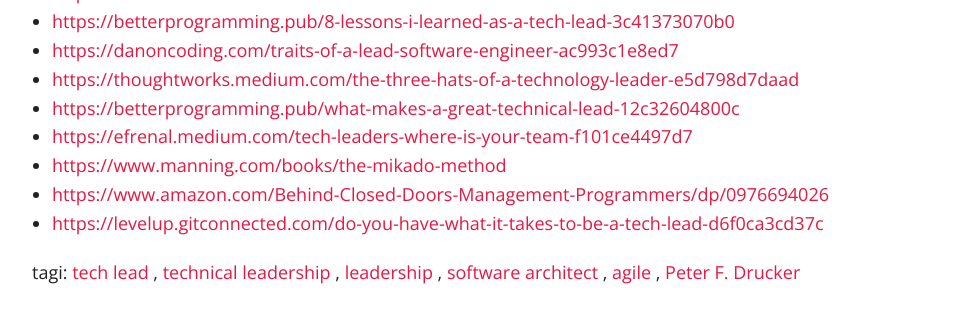
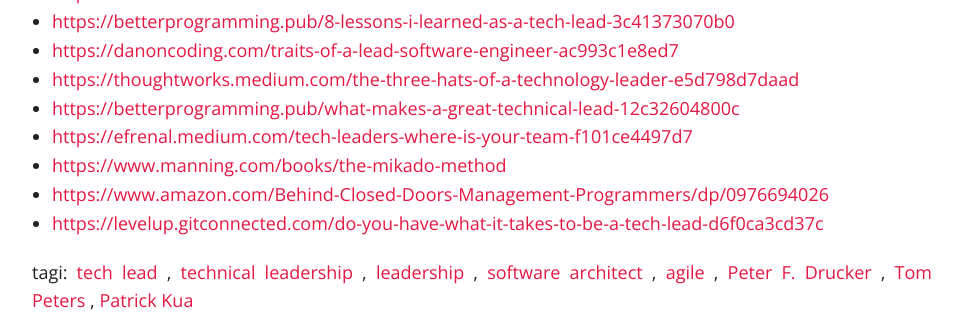
Before and after one commit to tswiackiewicz/inside-the-source-code, a Jekyll site: the page built from _posts/2022-11-11-tech-lead.md, in a window 1280 px wide and 900 px high, scrolled down 10157 px, cut to the strip 0-318 px from the top of the window. Shown: the whole strip, without its empty margins (158-1120 px from the left). Built offline with Jekyll 4.4.1, drawn with Linux system fonts in a browser that asks for light colours; nearby versions of some CDN libraries; comment, search, counter and statistics services are not loaded.

Commit message:
Dodane brakujace tagi

```diff
--- a/_posts/2022-11-11-tech-lead.md
+++ b/_posts/2022-11-11-tech-lead.md
@@ -5,7 +5,7 @@
 headline:
 modified: 2022-11-11
 category: leadership
-tags: [tech lead, technical leadership, leadership, software architect, agile, Peter F. Drucker]
+tags: [tech lead, technical leadership, leadership, software architect, agile, Peter F. Drucker, Tom Peters, Patrick Kua]
 comments: true
 featured: false
 ---
```
